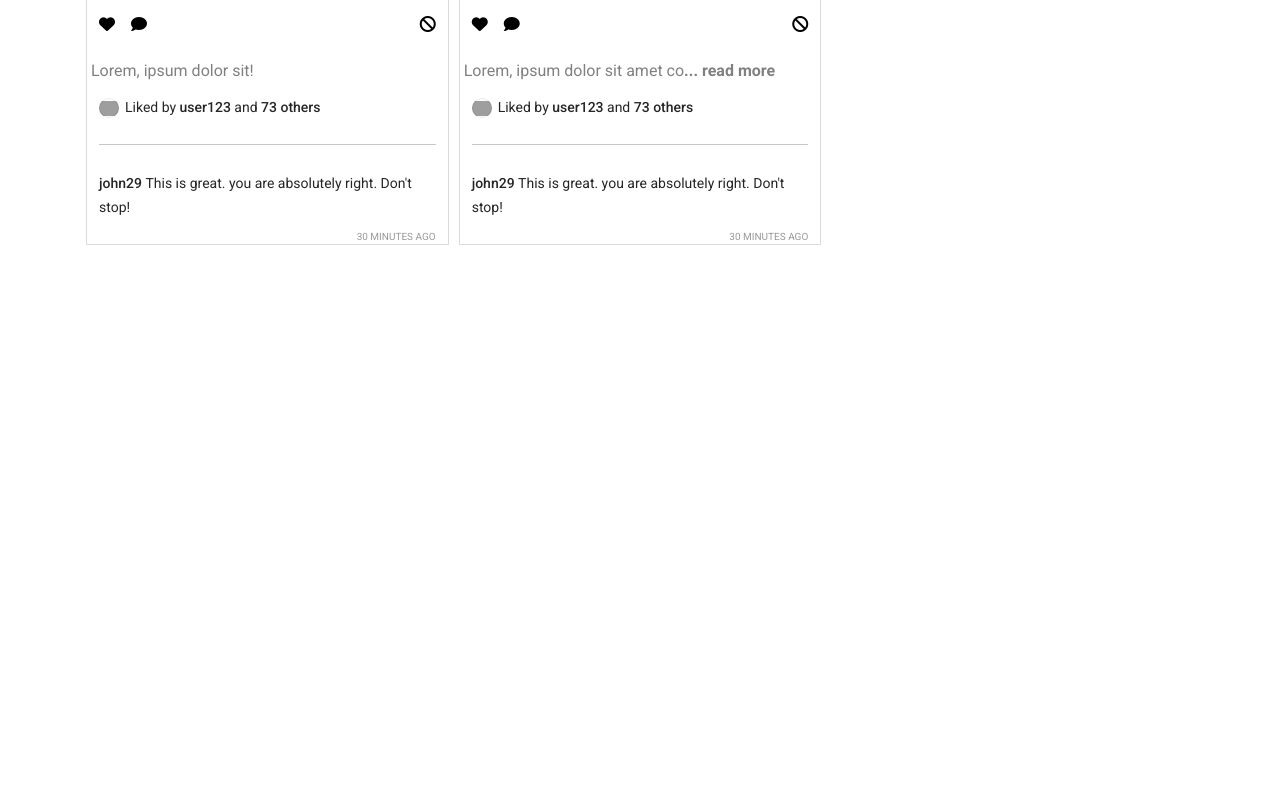
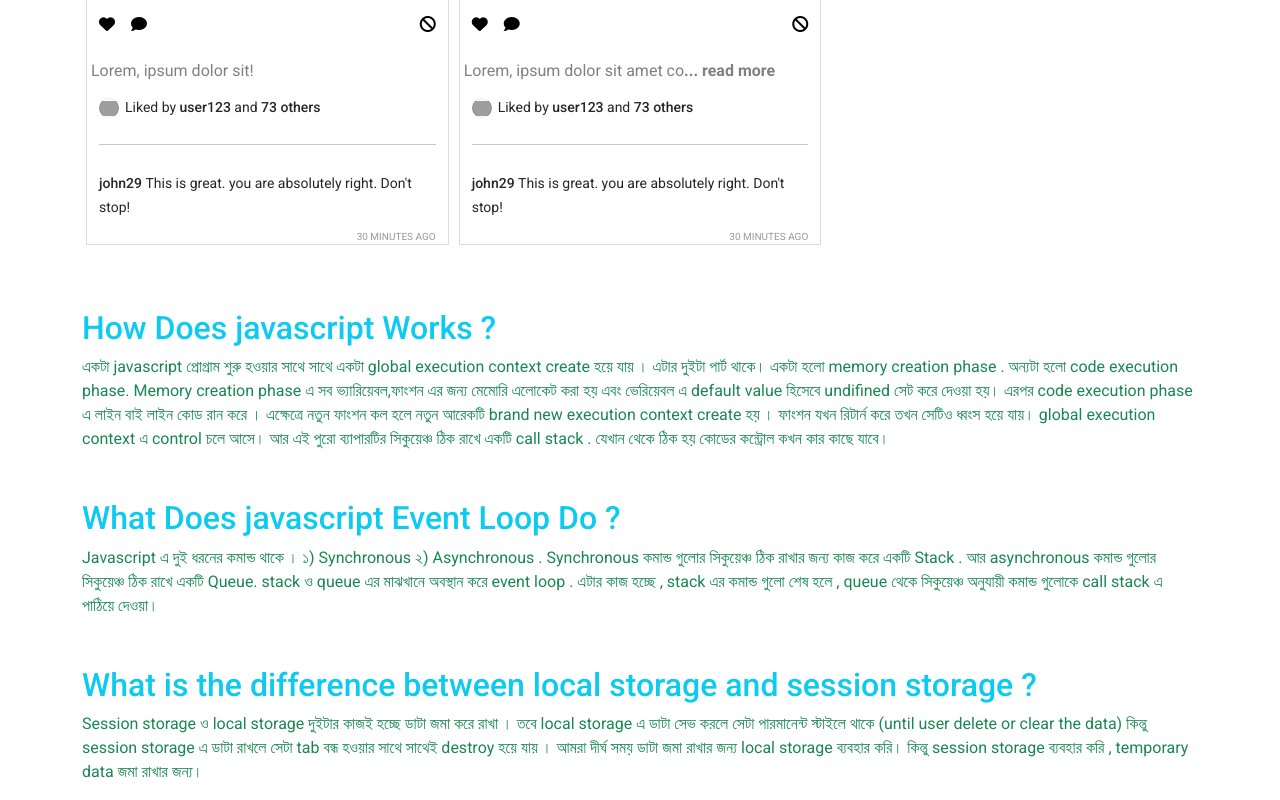
Before and after one commit to jicumollick/insta-shohor-jicumollick, a plain HTML site: page index.html in a window 1280 px wide. Shown: the part 1287-2087 px from the top of the page. Before the commit the page ends 1548 px from the top, so only its background shows below. Drawn offline with nearby package versions, Linux system fonts and the light colour scheme; grey boxes are pictures that could not be loaded.

Commit message:
all question answerd

```diff
--- a/index.html
+++ b/index.html
@@ -77,6 +77,17 @@
                 <h1>Reported posts</h1>
             </div>
         </main>
+
+        <section>
+            <div class="container">
+            <h2 class="text-info mt-5">How Does javascript Works ?</h2>
+            <p class="text-success">  একটা javascript প্রোগ্রাম শুরু হওয়ার সাথে সাথে একটা global execution context create হয়ে যায় । এটার দুইটা পার্ট থাকে। একটা হলো memory creation phase . অন্যটা হলো code execution phase. Memory creation phase এ সব ভ্যারিয়েবল,ফাংশন এর জন্য মেমোরি এলোকেট করা হয় এবং ভেরিয়েবল এ default value হিসেবে undifined সেট করে দেওয়া হয়। এরপর code execution phase এ লাইন বাই লাইন কোড রান করে । এক্ষেত্রে নতুন ফাংশন কল হলে নতুন আরেকটি brand new execution context create হয় । ফাংশন যখন রিটার্ন করে তখন সেটিও ধ্বংস হয়ে যায়। global execution context এ control চলে আসে। আর এই পুরো ব্যাপারটির সিকুয়েঞ্চ ঠিক রাখে একটি call stack . যেখান থেকে ঠিক হয় কোডের কন্ট্রোল কখন কার কাছে যাবে। </p>
+            <h2 class="text-info mt-5">What Does javascript Event Loop Do ? </h2>
+            <p class="text-success"> Javascript এ দুই ধরনের কমান্ড থাকে । ১) Synchronous ২) Asynchronous . Synchronous কমান্ড গুলোর সিকুয়েঞ্চ ঠিক রাখার জন্য কাজ করে একটি Stack . আর asynchronous কমান্ড গুলোর সিকুয়েঞ্চ ঠিক রাখে একটি Queue. stack ও queue এর মাঝখানে অবস্থান করে event loop . এটার কাজ হচ্ছে , stack এর কমান্ড গুলো শেষ হলে , queue থেকে সিকুয়েঞ্চ অনুযায়ী কমান্ড গুলোকে call stack এ পাঠিয়ে দেওয়া। </p>
+            <h2 class="text-info mt-5">What is the difference between local storage and session storage ?</h2>
+            <p class="text-success"> Session storage ও local storage দুইটার কাজই হচ্ছে ডাটা জমা করে রাখা । তবে local storage এ ডাটা সেভ করলে সেটা পারমানেন্ট স্টাইলে থাকে (until user delete or clear the data) কিন্তু session storage এ ডাটা রাখলে সেটা tab বন্ধ হওয়ার সাথে সাথেই destroy হয়ে যায় । আমরা দীর্ঘ সময় ডাটা জমা রাখার জন্য local storage ব্যবহার করি। কিন্তু session storage ব্যবহার করি , temporary data জমা রাখার জন্য। </p>
+        </div>
+        </section>
         <footer></footer>
 
         <!-- add javascript  file  -->
--- a/js/app.js
+++ b/js/app.js
@@ -135,7 +135,7 @@ const createPost = (post) => {
                 </div>
               </div>
       `;
-      console.log(post);
+
     return div;
 };
 
```
